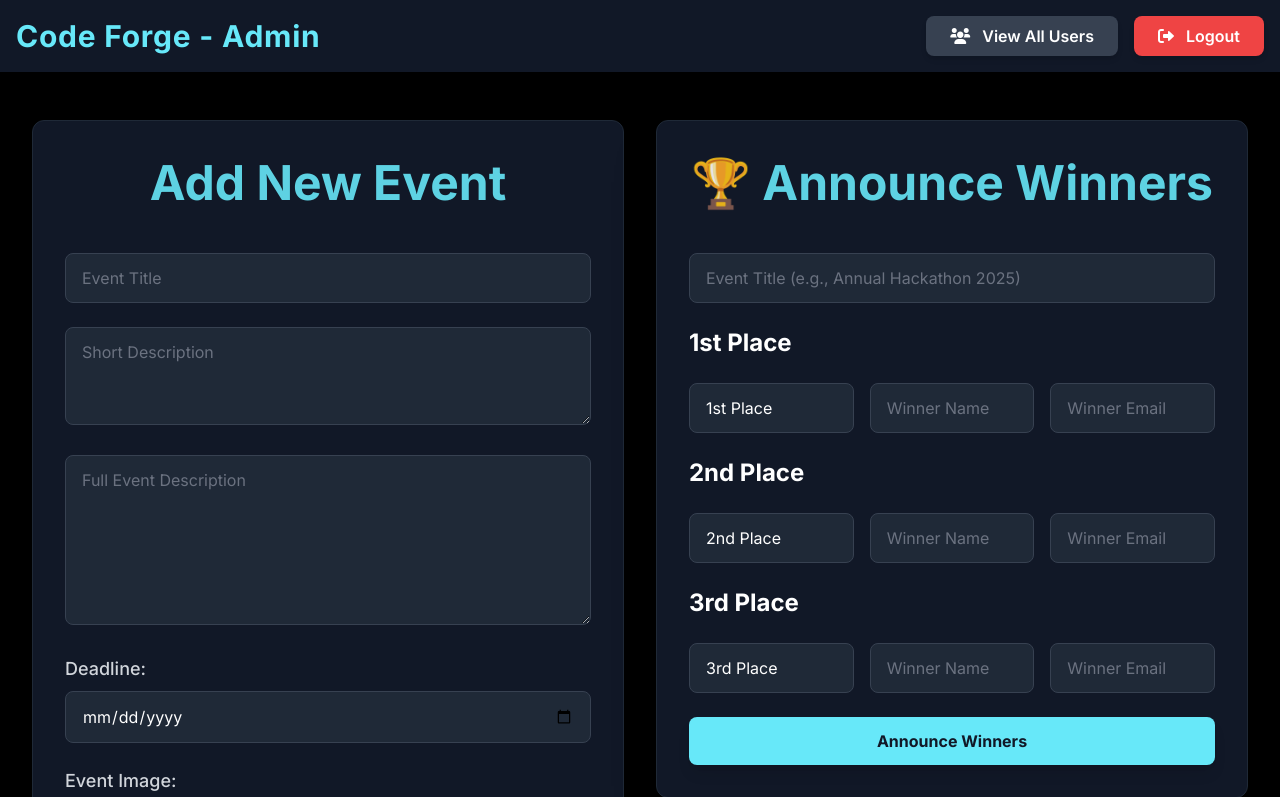
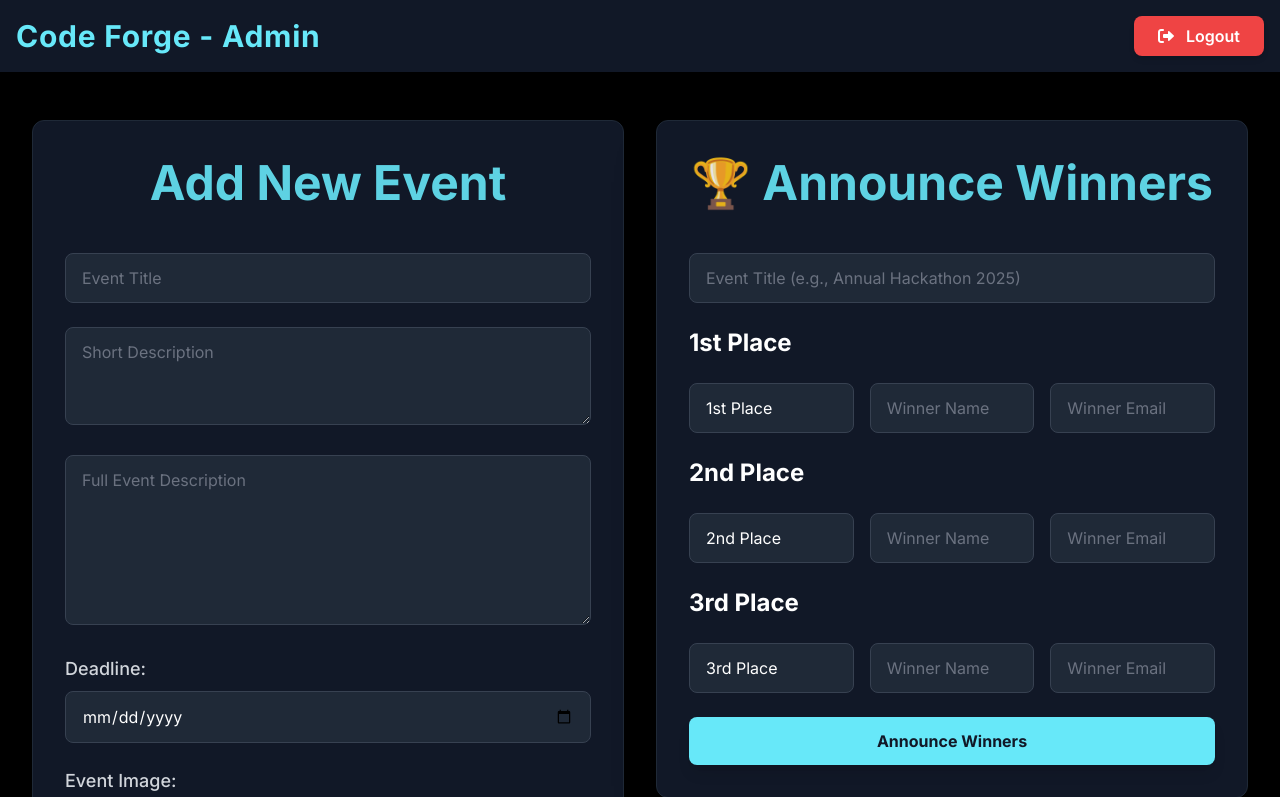
Before and after one commit to Shubham713-lab/Club, a Flask app: page /admin_dashboard in a window 1280 px wide. Shown: the top 797 px of the page. Run offline with Flask 3, Linux system fonts and the light colour scheme; the visitor is signed in with stand-in values (Sample User, id 1); data that the repository does not hold is empty; some libraries are stand-ins or nearby versions.

Commit message:
Comment out "View All Users" button in admin dashboard for future use

```diff
--- a/templates/admin_dashboard.html
+++ b/templates/admin_dashboard.html
@@ -126,10 +126,10 @@
         <div class="container mx-auto flex justify-between items-center">
             <span id="logo" class="text-[#67E8F9] text-3xl font-extrabold tracking-wide">Code Forge - Admin</span>
             <div class="flex space-x-4">
-                <a href="{{ url_for('view_all_users') }}">
+                <!-- <a href="{{ url_for('view_all_users') }}">
                     <button class="bg-gray-700 text-white px-6 py-2 rounded-lg font-semibold hover:bg-gray-600 transition duration-300 ease-in-out button-hover-animation shadow-md hover:shadow-gray-600/40">
                         <i class="fas fa-users mr-2"></i> View All Users
-                    </button>
+                    </button> -->
                 </a>
                 <a id="b1" href="{{ url_for('logout') }}">
                     <button class="bg-[#EF4444] text-white px-6 py-2 rounded-lg font-semibold hover:bg-opacity-90 transition duration-300 ease-in-out delete-button-hover shadow-md hover:shadow-[#EF4444]/40">
```
